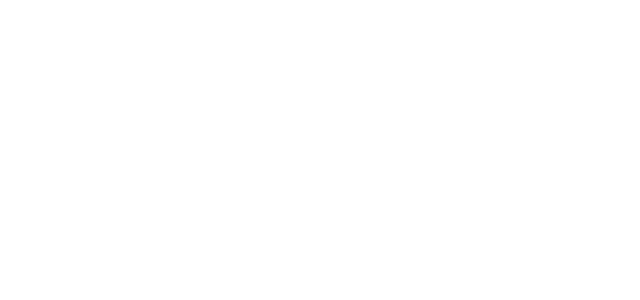
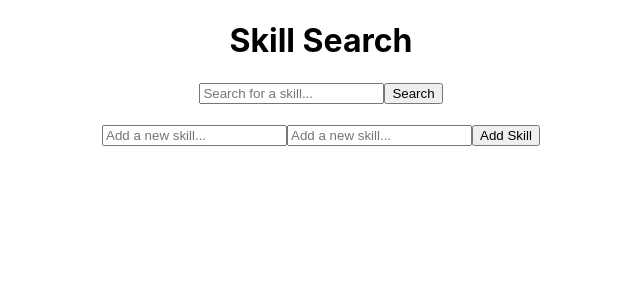
Before and after one commit to sarmadsaleem333/Job-Description-Generator, a React (Create React App) app: page /skill-search in a window 1280 px wide. Before the commit this address had no page. Shown: the top 300 px of the page, without its empty margins (319-959 px from the left). Built offline with nearby package versions, Linux system fonts and the light colour scheme.

Commit message:
Added search and add functionality

```diff
--- a/src/App.js
+++ b/src/App.js
@@ -1,6 +1,7 @@
 import { BrowserRouter, Routes, Route, useNavigate } from "react-router-dom";
 import "./App.css";
 import JobDescription from "./JobDescription";
+import SkillSearch from "./SkillSearch";
 
 function App() {
   return (
@@ -8,6 +9,7 @@
       <BrowserRouter>
         <Routes>
           <Route path="/job-decription" element={<JobDescription />} />
+          <Route path="/skill-search" element={<SkillSearch />} />
         </Routes>
       </BrowserRouter>
       <></>
--- /dev/null
+++ b/src/SkillSearch.jsx
@@ -0,0 +1,168 @@
+import React, { useState } from "react";
+import axios from "axios";
+import { useQuery, useMutation, useQueryClient } from "@tanstack/react-query";
+
+export default function SkillSearch() {
+  const [searchTerm, setSearchTerm] = useState("");
+  const [newSkill, setNewSkill] = useState(""); // To hold new skill input value
+
+  const [ID, setID] = useState("");
+  const queryClient = useQueryClient(); // To invalidate and refetch queries
+
+  // Fetch skills from the backend API based on search term
+  const fetchSkills = async (searchTerm) => {
+    try {
+      const response = await axios.get(
+        `http://127.0.0.1:8000/search/?skill_name=${encodeURIComponent(
+          searchTerm
+        )}`
+      );
+
+      if (!response.data) {
+        throw new Error("No data received");
+      }
+
+      return response.data;
+    } catch (error) {
+      console.error(error);
+      throw new Error("Failed to fetch skills");
+    }
+  };
+
+  // Query to fetch skills based on the search term
+  const {
+    isLoading,
+    isError,
+    data: skills,
+    error,
+    refetch,
+  } = useQuery({
+    queryKey: ["skills", searchTerm], // React Query will re-fetch when the search term changes
+    queryFn: () => fetchSkills(searchTerm),
+    enabled: !!searchTerm, // Only fetch if searchTerm exists
+  });
+
+  const addSkillMutation = useMutation({
+    mutationFn: (values) => {
+      return axios.post(`http://127.0.0.1:8000/addskill/`, {
+        skill_name: values.skill,
+        skill_id: values.id,
+      });
+    },
+    onSuccess: (data) => {
+      alert("Skill added successfully");
+      queryClient.invalidateQueries(["skills", searchTerm]); // Refetch skills after adding
+    },
+    onError: (error) => {
+      alert("Skill addition failed");
+      console.log(error);
+    },
+  });
+
+  const deleteSkillMutation = useMutation({
+    mutationFn: (values) => {
+      console.log("values", values);
+      return axios.delete(`http://127.0.0.1:8000/delete_skill/${values}/`);
+    },
+    onSuccess: (data) => {
+      alert("Skill added successfully");
+      queryClient.invalidateQueries(["skills", searchTerm]); // Refetch skills after adding
+    },
+    onError: (error) => {
+      //   alert("Skill addition failed");
+      console.log(error);
+    },
+  });
+
+  const handleSearch = () => {
+    if (searchTerm.trim()) {
+      refetch(); // Manually refetch the data
+    }
+  };
+
+  const handleAddSkill = () => {
+    if (newSkill.trim()) {
+      console.log("object", newSkill);
+      addSkillMutation.mutate({ skill: newSkill, id: ID }); // Trigger add skill mutation
+      setNewSkill("");
+    }
+  };
+
+  // Handle deleting a skill
+  const handleDeleteSkill = (skillId) => {
+    deleteSkillMutation.mutate(skillId); // Trigger delete skill mutation
+  };
+
+  return (
+    <div>
+      <h1>Skill Search</h1>
+
+      {/* Input for the skill search */}
+      <div>
+        <input
+          type="text"
+          value={searchTerm}
+          onChange={(e) => setSearchTerm(e.target.value)}
+          placeholder="Search for a skill..."
+        />
+        <button onClick={handleSearch}>Search</button>
+      </div>
+
+      {/* Input for adding a new skill */}
+      <div style={{ marginTop: "20px" }}>
+        <input
+          type="text"
+          value={newSkill}
+          onChange={(e) => setNewSkill(e.target.value)}
+          placeholder="Add a new skill..."
+        />
+        <input
+          type="text"
+          value={ID}
+          onChange={(e) => setID(e.target.value)}
+          placeholder="Add a new skill..."
+        />
+        <button onClick={handleAddSkill}>Add Skill</button>
+      </div>
+
+      {/* Show loading state */}
+      {isLoading && <p>Loading...</p>}
+
+      {/* Show error message if something goes wrong */}
+      {isError && <p>Error fetching search results: {error.message}</p>}
+
+      {/* Conditionally render the table if skills are available */}
+      {skills && skills.length > 0 && (
+        <table>
+          <thead>
+            <tr>
+              <th>Skill ID</th>
+              <th>Skill Name</th>
+              <th>Distance</th>
+              <th>Actions</th>
+            </tr>
+          </thead>
+          <tbody>
+            {skills.map((skill, index) => (
+              <tr key={index}>
+                <td>{skill.skill_id}</td>
+                <td>{skill.skill_name}</td>
+                <td>{skill.distance.toFixed(2)}</td>
+                <td>
+                  <button onClick={() => handleDeleteSkill(skill.skill_id)}>
+                    Delete
+                  </button>
+                </td>
+              </tr>
+            ))}
+          </tbody>
+        </table>
+      )}
+
+      {/* Show a message when there are no results */}
+      {!isLoading && skills && skills.length === 0 && searchTerm && (
+        <p>No skills found for "{searchTerm}".</p>
+      )}
+    </div>
+  );
+}
```
